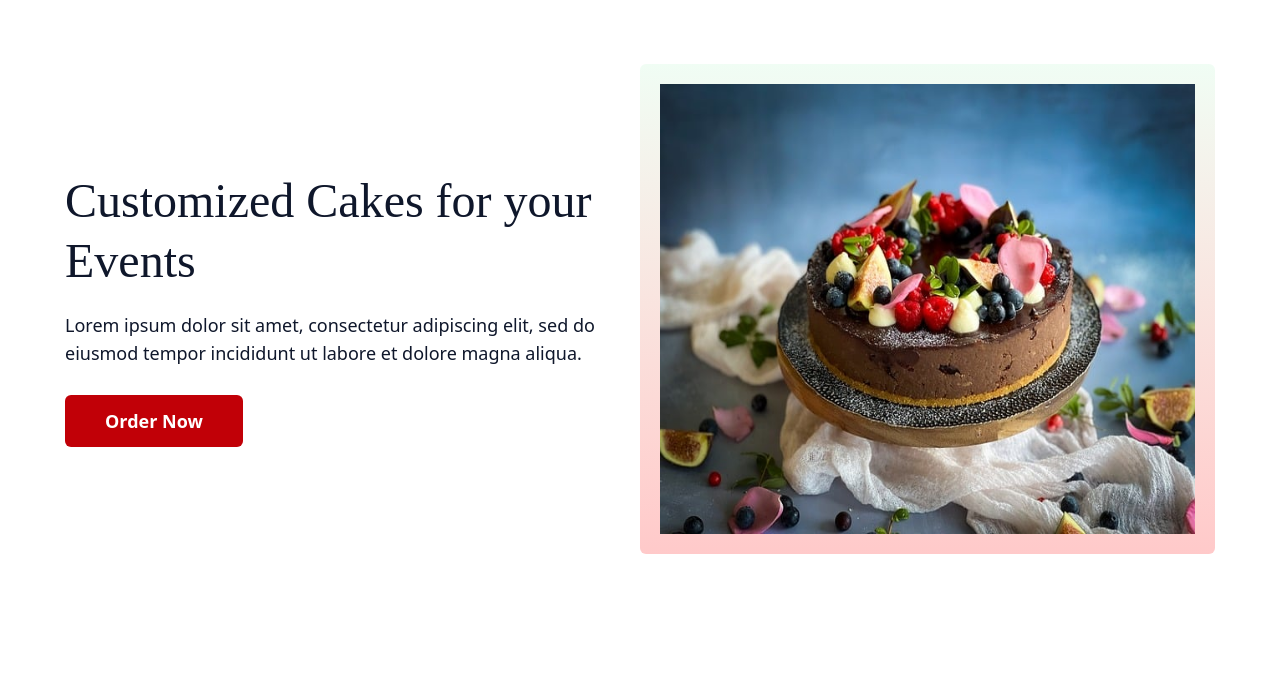
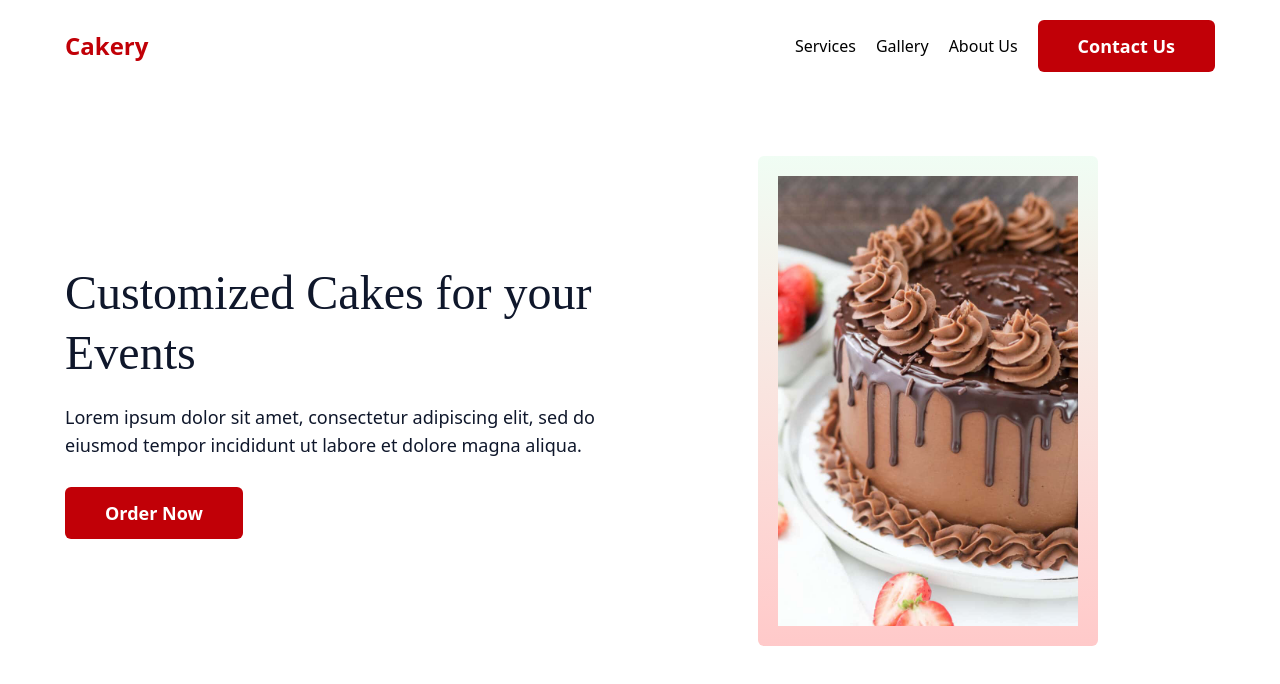
Before and after one commit to AyeshaShaharyar/cakeShop, a plain HTML site: page index.html in a window 1280 px wide. Drawn offline with nearby package versions, Linux system fonts and the light colour scheme; a web font is replaced by a local one.

Commit message:
add nav bar

```diff
--- a/index.html
+++ b/index.html
@@ -13,6 +13,24 @@
     />
   </head>
   <body>
+    <section>
+      <div
+        class="flex items-center justify-between mx-auto py-5"
+        style="max-width: 1150px"
+      >
+        <div class="text-2xl font-bold text-red-700">Cakery</div>
+        <div class="flex items-center gap-5">
+          <div>Services</div>
+          <div>Gallery</div>
+          <div>About Us</div>
+          <div
+            class="bg-red-700 text-lg cursor-pointer font-semibold inline-block px-10 py-3 rounded-md text-white"
+          >
+            Contact Us
+          </div>
+        </div>
+      </div>
+    </section>
     <section class="mx-auto py-16" style="max-width: 1150px">
       <div class="grid grid-cols-2 items-center h-full">
         <div>
@@ -37,7 +55,7 @@
         >
           <img
             style="height: 450px"
-            src="assets/cake-8233676_640.jpg"
+            src="assets/Easy-Chocolate-Cake-Recipe-008-768x1152.jpg"
             alt="cake image"
           />
         </div>
```
Also changed, not shown: assets/Easy-Chocolate-Cake-Recipe-008-768x1152.jpg (added).
